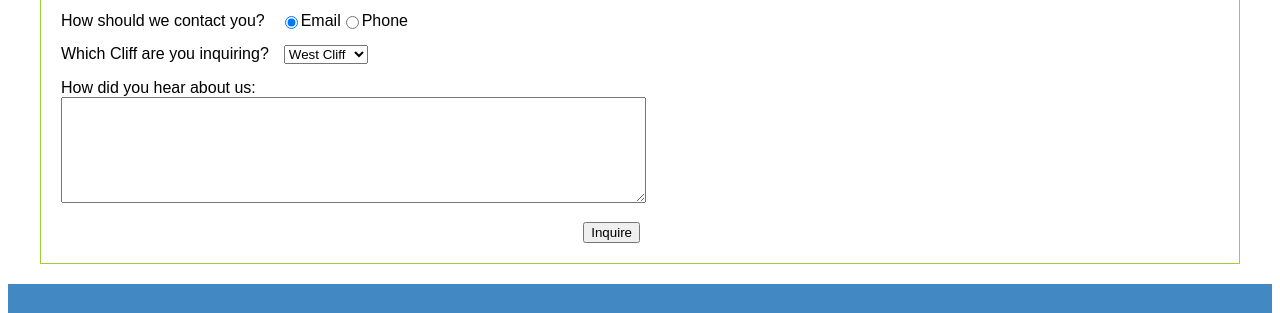
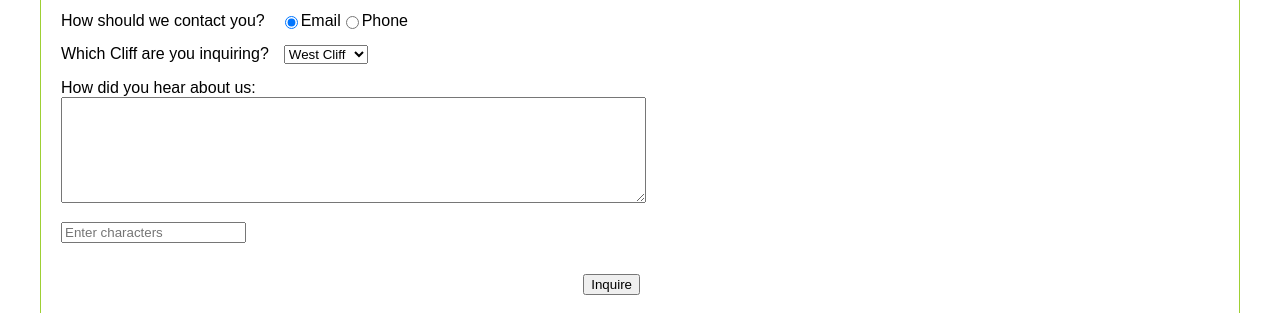
Before and after one commit to Jeromestein/homework-module1, a plain HTML site: page contact.html in a window 1280 px wide. Shown: the part 914-1227 px from the top of the page. Drawn offline with Linux system fonts and the light colour scheme.

Commit message:
Add random code verification to contact form

```diff
--- a/contact.html
+++ b/contact.html
@@ -74,6 +74,11 @@
                     <div class="commentbox">
                         <label>How did you hear about us:</label>
                         <textarea name="comments"></textarea>
+                    </div>
+
+                    <div class="randomcode">
+                        <input type="text" name="randomcode" placeholder="Enter characters">
+                        <p id="codes"></p>
                     </div>
 
                     <div class="button">
```
